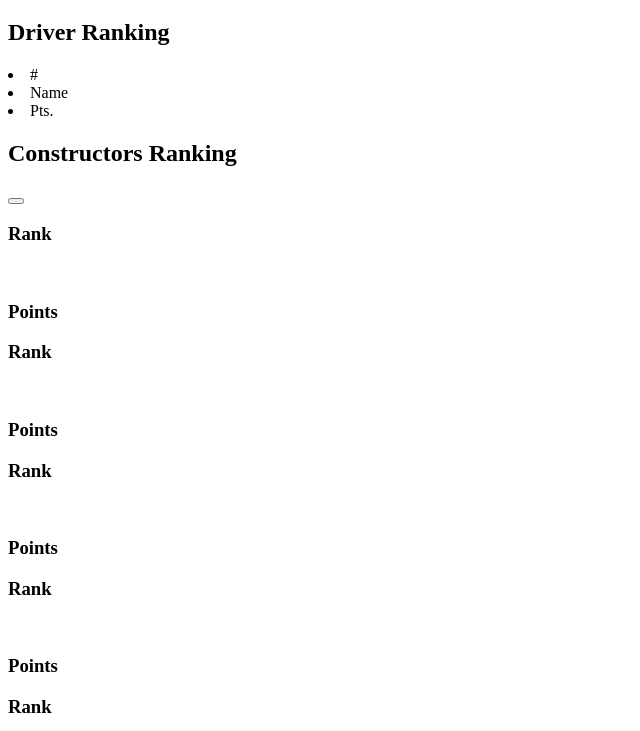
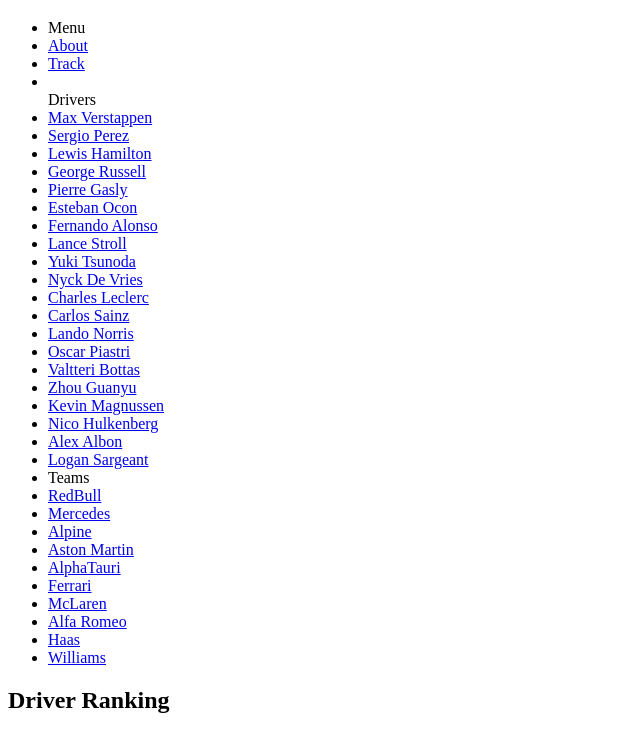
Before and after one commit to Ashleigh-T/INST-377-Final-Project, a plain HTML site: page index.html in a window 1280 px wide. Shown: the part 61-792 px from the top of the page, without its empty margins (0-640 px from the left). Drawn offline with Linux system fonts and the light colour scheme.

Commit message:
basic html for dropdown menu done

```diff
--- a/index.html
+++ b/index.html
@@ -14,7 +14,43 @@
     </div>
 
     <div>
-        <!-- hamburger  hi menu-->
+       <ul class = 'menu'>
+        <li class = 'dropdown'><span>Menu</span></li>
+            <li><a href = 'Final_Project/About.html'>About</a></li>
+            <li><a href = 'Final_Project/TrackData.html'>Track</a></li>
+            <li class = 'dropdown'></li><span>Drivers</span></li>
+                <li><a href = 'Final_Project/DriverPage.html'>Max Verstappen</a></li>
+                <li><a href = 'Final_Project/DriverPage.html'>Sergio Perez</a></li>
+                <li><a href = 'Final_Project/DriverPage.html'>Lewis Hamilton</a></li>
+                <li><a href = 'Final_Project/DriverPage.html'>George Russell</a></li>
+                <li><a href = 'Final_Project/DriverPage.html'>Pierre Gasly</a></li>
+                <li><a href = 'Final_Project/DriverPage.html'>Esteban Ocon</a></li>
+                <li><a href = 'Final_Project/DriverPage.html'>Fernando Alonso</a></li>
+                <li><a href = 'Final_Project/DriverPage.html'>Lance Stroll</a></li>
+                <li><a href = 'Final_Project/DriverPage.html'>Yuki Tsunoda</a></li>
+                <li><a href = 'Final_Project/DriverPage.html'>Nyck De Vries</a></li>
+                <li><a href = 'Final_Project/DriverPage.html'>Charles Leclerc</a></li>
+                <li><a href = 'Final_Project/DriverPage.html'>Carlos Sainz</a></li>
+                <li><a href = 'Final_Project/DriverPage.html'>Lando Norris</a></li>
+                <li><a href = 'Final_Project/DriverPage.html'>Oscar Piastri</a></li>
+                <li><a href = 'Final_Project/DriverPage.html'>Valtteri Bottas</a></li>
+                <li><a href = 'Final_Project/DriverPage.html'>Zhou Guanyu</a></li>
+                <li><a href = 'Final_Project/DriverPage.html'>Kevin Magnussen</a></li>
+                <li><a href = 'Final_Project/DriverPage.html'>Nico Hulkenberg</a></li>
+                <li><a href = 'Final_Project/DriverPage.html'>Alex Albon</a></li>
+                <li><a href = 'Final_Project/DriverPage.html'>Logan Sargeant</a></li>
+            <li class = 'dropdown'><span>Teams</span></li>
+                <li><a href = 'Final_Project/TeamPage.html'>RedBull</a></li>
+                <li><a href = 'Final_Project/TeamPage.html'>Mercedes</a></li>
+                <li><a href = 'Final_Project/TeamPage.html'>Alpine</a></li>
+                <li><a href = 'Final_Project/TeamPage.html'>Aston Martin</a></li>
+                <li><a href = 'Final_Project/TeamPage.html'>AlphaTauri</a></li>
+                <li><a href = 'Final_Project/TeamPage.html'>Ferrari</a></li>
+                <li><a href = 'Final_Project/TeamPage.html'>McLaren</a></li>
+                <li><a href = 'Final_Project/TeamPage.html'>Alfa Romeo</a></li>
+                <li><a href = 'Final_Project/TeamPage.html'>Haas</a></li>
+                <li><a href = 'Final_Project/TeamPage.html'>Williams</a></li>
+       </ul>
     </div>
 
     <div class = 'wrapper'>
```
